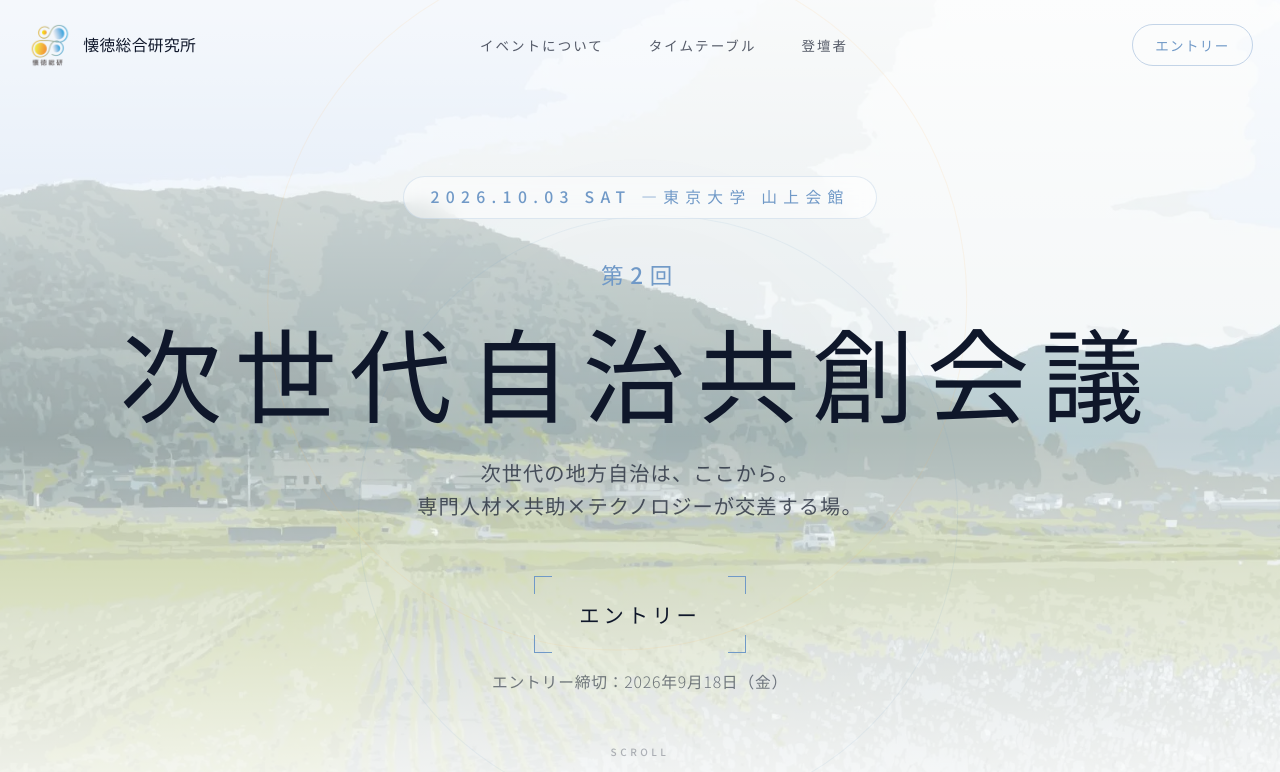
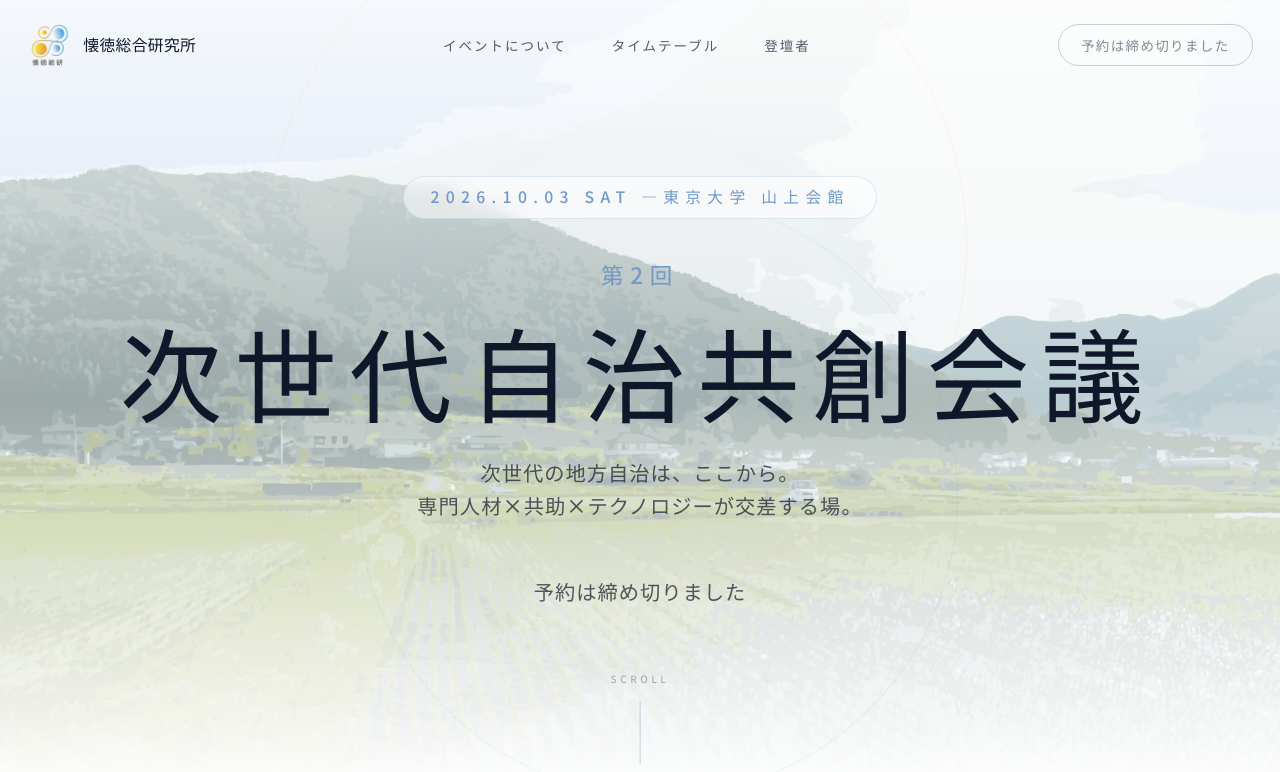
Before and after one commit to LaCall-Gagans-Studio/kaitoku-think-tank, a Next.js app: page / in a window 1280 px wide. Shown: the top 772 px of the page. Built offline with nearby package versions, Linux system fonts and the light colour scheme.

Commit message:
予約締め切りに伴いフォームへのリンクを削除
Hero/CTA/ヘッダーのエントリーボタンをフォームリンクから「予約は締め切りました」の表示に変更。

Co-Authored-By: Claude Sonnet 5 <noreply@anthropic.com>

```diff
--- a/src/components/features/CTA.tsx
+++ b/src/components/features/CTA.tsx
@@ -1,7 +1,6 @@
 "use client";
 
 import { motion } from "framer-motion";
-import { CornerButton, ENTRY_FORM_URL } from "../ui/CornerButton";
 import { TRANSITIONS, fadeUpVariants } from "@/lib/animations";
 
 export function CTA() {
@@ -41,9 +40,8 @@ export function CTA() {
         </p>
 
         <div className="z-10 flex flex-col items-center">
-          <CornerButton href={ENTRY_FORM_URL}>エントリー</CornerButton>
-          <p className="mt-4 text-xs sm:text-sm font-light tracking-wider text-text-primary/55">
-            エントリー締切：2026年9月18日（金）
+          <p className="text-base sm:text-lg font-medium tracking-wider text-text-primary/70">
+            予約は締め切りました
           </p>
         </div>
       </motion.div>
--- a/src/components/features/Hero.tsx
+++ b/src/components/features/Hero.tsx
@@ -1,7 +1,6 @@
 "use client";
 
 import { motion } from "framer-motion";
-import { CornerButton, ENTRY_FORM_URL } from "../ui/CornerButton";
 import { TRANSITIONS } from "@/lib/animations";
 
 export function Hero() {
@@ -101,9 +100,8 @@ export function Hero() {
 
         {/* CTA ボタン - 重なり防止のため下部に余白を確保 */}
         <motion.div variants={itemVariants} className="flex flex-col items-center pb-32 sm:pb-40">
-          <CornerButton href={ENTRY_FORM_URL}>エントリー</CornerButton>
-          <p className="mt-4 text-xs sm:text-sm font-light tracking-wider text-text-primary/55">
-            エントリー締切：2026年9月18日（金）
+          <p className="text-base sm:text-lg font-medium tracking-wider text-text-primary/70">
+            予約は締め切りました
           </p>
         </motion.div>
       </motion.div>
--- a/src/components/ui/CornerButton.tsx
+++ b/src/components/ui/CornerButton.tsx
@@ -1,8 +1,6 @@
 "use client";
 
 import React from "react";
-
-export const ENTRY_FORM_URL = "https://forms.gle/uoYvgH9VHR37gSabA";
 
 type CornerButtonProps = {
   children: React.ReactNode;
--- a/src/components/ui/Header.tsx
+++ b/src/components/ui/Header.tsx
@@ -4,7 +4,6 @@ import { useState, useEffect, useRef, useCallback } from "react";
 import { motion, AnimatePresence } from "framer-motion";
 import { TRANSITIONS } from "@/lib/animations";
 import { Menu, X } from "lucide-react";
-import { ENTRY_FORM_URL } from "./CornerButton";
 
 const navLinks = [
   { href: "#manifesto", label: "イベントについて" },
@@ -87,15 +86,10 @@ export function Header() {
             ))}
           </nav>
 
-          {/* PC CTA ボタン */}
-          <a
-            href={ENTRY_FORM_URL}
-            target="_blank"
-            rel="noopener noreferrer"
-            className="hidden md:inline-flex items-center justify-center px-5 py-2.5 text-xs font-medium tracking-widest text-primary border border-primary/40 rounded-full hover:bg-primary/5 transition-colors"
-          >
-            エントリー
-          </a>
+          {/* PC CTA - 予約締切済み */}
+          <span className="hidden md:inline-flex items-center justify-center px-5 py-2.5 text-xs font-medium tracking-widest text-text-primary/50 border border-text-primary/20 rounded-full">
+            予約は締め切りました
+          </span>
 
           {/* スマホ ハンバーガーボタン */}
           <button
@@ -160,18 +154,14 @@ export function Header() {
               ))}
             </nav>
 
-            <motion.a
-              href={ENTRY_FORM_URL}
-              target="_blank"
-              rel="noopener noreferrer"
+            <motion.p
               initial={{ opacity: 0, y: 20 }}
               animate={{ opacity: 1, y: 0 }}
               transition={{ delay: 0.3, duration: 0.4, ease: [0.16, 1, 0.3, 1] }}
-              onClick={() => setMenuOpen(false)}
-              className="px-8 py-4 text-sm font-medium tracking-widest text-primary border border-primary/40 rounded-full text-center hover:bg-primary/5 transition-colors"
+              className="px-8 py-4 text-sm font-medium tracking-widest text-text-primary/50 border border-text-primary/20 rounded-full text-center"
             >
-              エントリー
-            </motion.a>
+              予約は締め切りました
+            </motion.p>
           </motion.div>
         )}
       </AnimatePresence>
```
